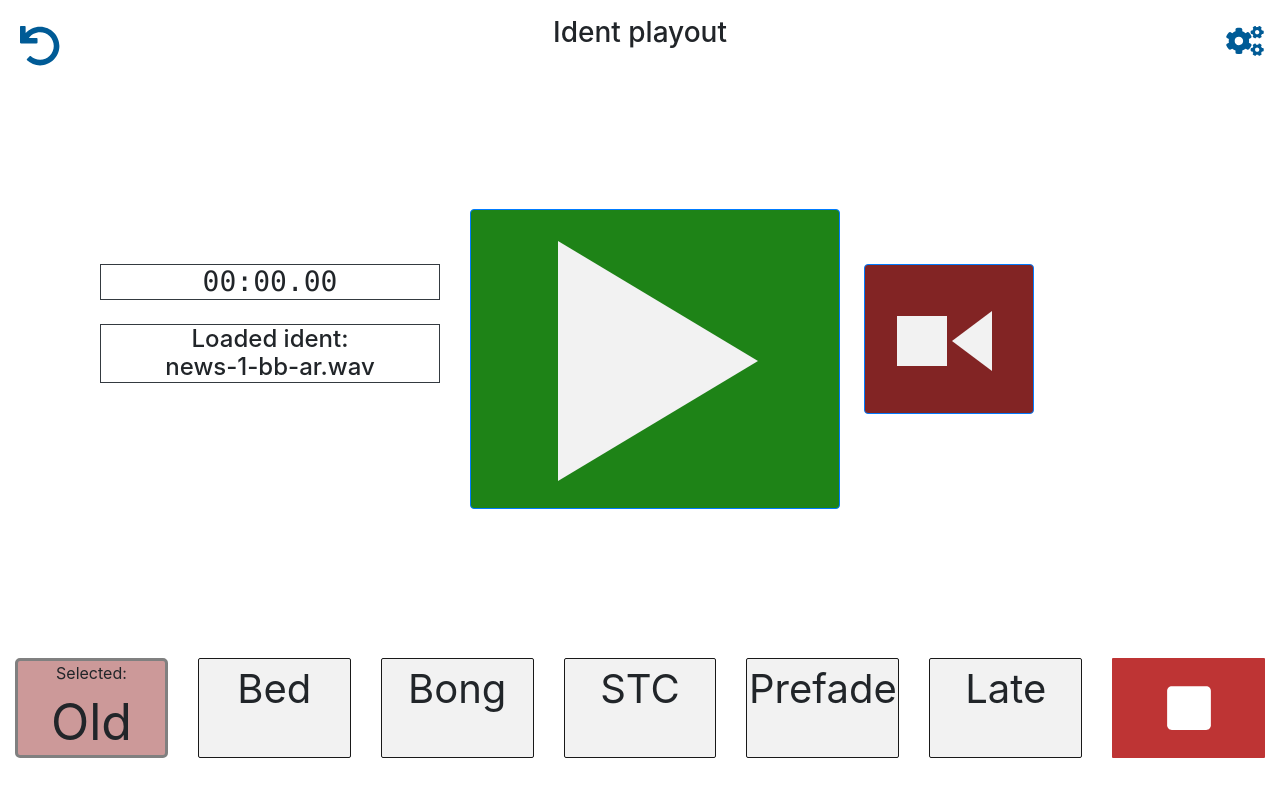
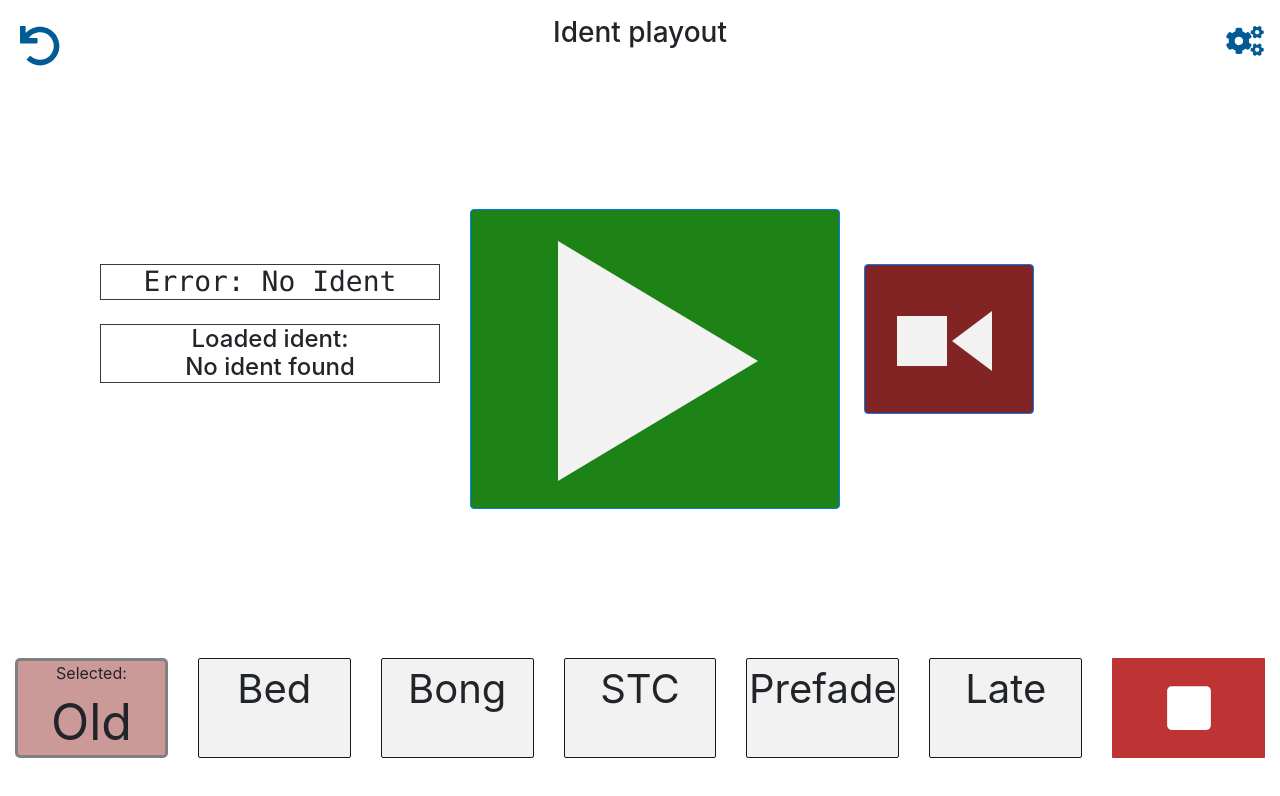
Before and after one commit to quartersight/pident-spa, a React (Create React App) app: page /1/bb/ar in a window 1280 px wide. Shown: the top 796 px of the page. Built offline with nearby package versions, Linux system fonts and the light colour scheme.

Commit message:
Added clearer messaging when no ident is loaded

```diff
--- a/src/pages/player/Player.jsx
+++ b/src/pages/player/Player.jsx
@@ -12,6 +12,7 @@ class Player extends Component {
       loadedIdent: null,
       isPlaying: false,
       timeRemaining: null,
+      exists: false
     };
     this.handleInitialStateSet = this.handleInitialStateSet.bind(this);
     this.handlePlayIdent = this.handlePlayIdent.bind(this);
@@ -25,6 +26,7 @@ class Player extends Component {
     this.file.addEventListener("loadedmetadata", () => {
       let newTimeSet = this.msToTime(this.file.duration * 1000);
       document.querySelector("#countdown-text").innerHTML = newTimeSet;
+      this.setState({exists: true, timeRemaining: this.file.duration * 1000})
     });
     this.file.addEventListener("ended", () => {
       this.setState({ isPlaying: false });
@@ -138,14 +140,14 @@ class Player extends Component {
                 className="border border-dark text-center text-monospace"
                 id="countdown-text"
               >
-                00:00.00
+                {!this.state.exists ? "Error: No Ident" : this.msToTime(this.state.timeRemaining)}
               </h3>
-              <h4
+               <h4
                 className="border border-dark text-center mt-4"
                 id="countdown-text"
               >
                 Loaded ident: <br />
-                {this.state.loadedIdent}
+                {this.state.exists ? this.state.loadedIdent : "No ident found"}
               </h4>
             </div>
             <div className="col playColumn">
```
Also changed, not shown: 1 other file (tests, documents, lock files or other folders).
